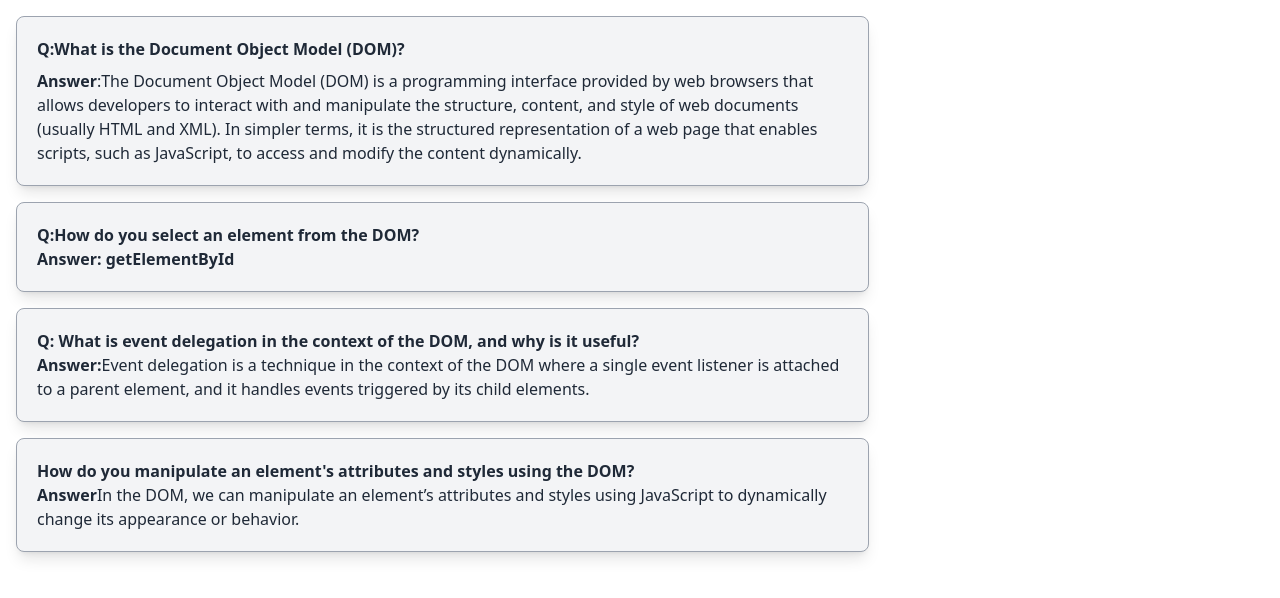
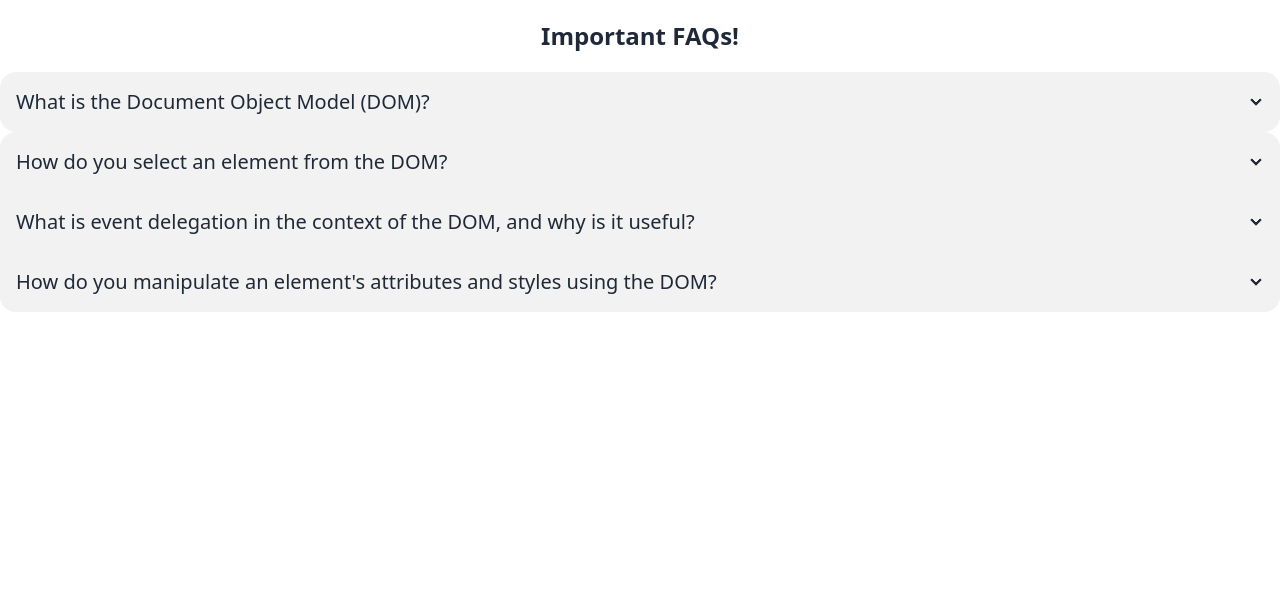
Before and after one commit to mukaddam-coder/assignment-hub-five, a plain HTML site: page blog.html in a window 1280 px wide. Drawn offline with nearby package versions, Linux system fonts and the light colour scheme.

Commit message:
Updated the code

```diff
--- a/blog.html
+++ b/blog.html
@@ -15,26 +15,37 @@
      <link href="https://fonts.googleapis.com/css2?family=Lexend:wght@100..900&display=swap" rel="stylesheet">
 </head>
 <body>
+
+    <h1 class="text-2xl font-bold text-center p-5">Important FAQs!</h1>
     <!-- Answer One -->
-   <div class="w-8/12 p-5 bg-gray-100 m-4 border border-gray-400 rounded-lg shadow-lg">
-    <strong>
-        Q:What is the Document Object Model (DOM)?</strong>
-        <p class="mt-2"><span class="font-semibold">Answer</span>:The Document Object Model (DOM) is a programming interface provided by web browsers that allows developers to interact with and manipulate the structure, content, and style of web documents (usually HTML and XML). In simpler terms, it is the structured representation of a web page that enables scripts, such as JavaScript, to access and modify the content dynamically.</p>
-   </div>
+    <div class="collapse collapse-arrow bg-base-200">
+        <input type="radio" name="my-accordion-2" />
+        <div class="collapse-title text-xl font-medium">What is the Document Object Model (DOM)?</div>
+        <div class="collapse-content">
+          <p>The Document Object Model (DOM) is a programming interface provided by web browsers that allows developers to interact with and manipulate the structure, content, and style of web documents (usually HTML and XML). </p>
+        </div>
+      </div>
     <!-- Answer Two -->
-   <div class="w-8/12 p-5 bg-gray-100 m-4 border border-gray-400 rounded-lg shadow-lg">
-         <strong>Q:How do you select an element from the DOM?</strong>
-         <p><span class="font-semibold">Answer: getElementById</span></p>
-   </div>
+    <div class="collapse collapse-arrow bg-base-200">
+        <input type="radio" name="my-accordion-2" />
+        <div class="collapse-title text-xl font-medium">How do you select an element from the DOM?</div>
+        <div class="collapse-content">
+          <p>Selecting by ID: getElementById</p>
+        </div>
  <!-- Answer Three -->
-   <div class="w-8/12 p-5 bg-gray-100 m-4 border border-gray-400 rounded-lg shadow-lg">
-     <strong>Q: What is event delegation in the context of the DOM, and why is it useful?</strong>
-     <p><span class="font-semibold">Answer:</span>Event delegation is a technique in the context of the DOM where a single event listener is attached to a parent element, and it handles events triggered by its child elements. </p>
-   </div>
+ <div class="collapse collapse-arrow bg-base-200">
+    <input type="radio" name="my-accordion-2" />
+    <div class="collapse-title text-xl font-medium">What is event delegation in the context of the DOM, and why is it useful?</div>
+    <div class="collapse-content">
+      <p>Event delegation is a technique in the context of the DOM where a single event listener is attached to a parent element, and it handles events triggered by its child elements. </p>
+    </div>
+
     <!-- Answer Four -->
-     <div class="w-8/12 p-5 bg-gray-100 m-4 border border-gray-400 rounded-lg shadow-lg">
-         <strong>How do you manipulate an element's attributes and styles using the DOM?</strong>
-         <p><span class="font-semibold">Answer</span>In the DOM, we can manipulate an element’s attributes and styles using JavaScript to dynamically change its appearance or behavior.</p>
-     </div>
+    <div class="collapse collapse-arrow bg-base-200">
+        <input type="radio" name="my-accordion-2" />
+        <div class="collapse-title text-xl font-medium"> How do you manipulate an element's attributes and styles using the DOM?</div>
+        <div class="collapse-content">
+          <p>In the DOM, we can manipulate an element’s attributes and styles using JavaScript to dynamically change its appearance or behavior.</p>
+        </div>
 </body>
 </html>
--- a/javascript/features.js
+++ b/javascript/features.js
@@ -13,5 +13,3 @@ document.getElementById('show-history-btn').addEventListener('click', function()
 })
 
  // Transaction History
- const transactionMessage = `${addMoney} Taka is Donated for Flood Relief in Feni,Bangladesh`;
- transactionHistory(transactionMessage);
```
Also changed, not shown: index.html (+3 -0 lines).
